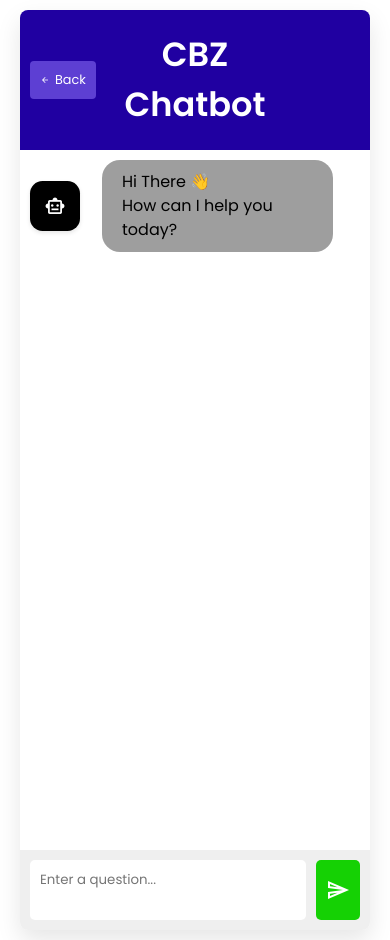
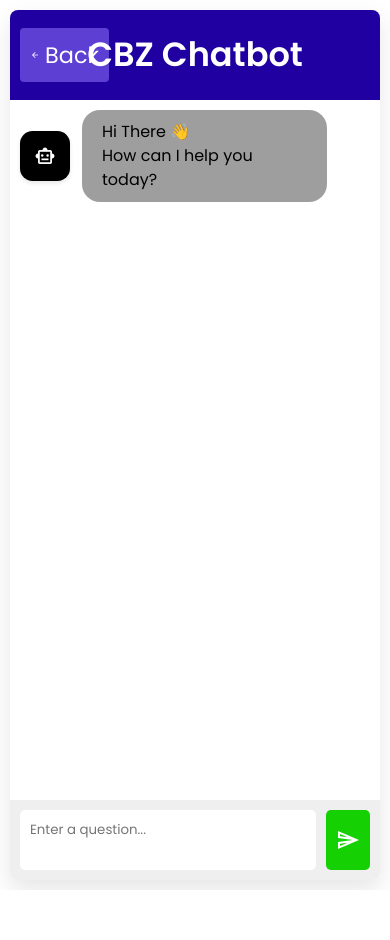
Before and after one commit to kimalfredmolina/CMD-Tutorial-Website, a plain HTML site: page supp.html in a window 390 px wide. After the commit the page ends 890 px from the top, so only its background shows below. Drawn offline with nearby package versions, Linux system fonts and the light colour scheme.

Commit message:
Update supp.css

```diff
--- a/supp.css
+++ b/supp.css
@@ -173,34 +173,3 @@
     background-color: #4b2ca7;
     text-decoration: rgb(255, 0, 0)
 }
-@media (max-width: 480px) {
-  header {
-    font-size: 1rem;
-    padding: 15px 10px;
-    display: flex;
-    align-items: center;
-    justify-content: center;
-    position: relative;
-  }
-
-  .back-button {
-    position: absolute;
-    left: 10px;
-    top: 50%;
-    transform: translateY(-50%);
-    font-size: 0.8rem;
-  }
-
-  header h2 {
-    padding: 0 50px;
-  }
-
-  .chatbot .chatbox .chat p {
-    margin: 0 10px;
-  }
-
-  .chatbot {
-    width: calc(100% - 20px);
-    margin: 0 10px;
-  }
-}
```
